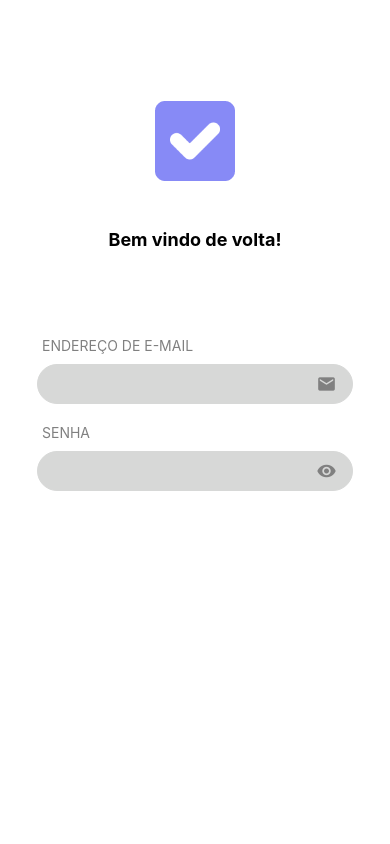
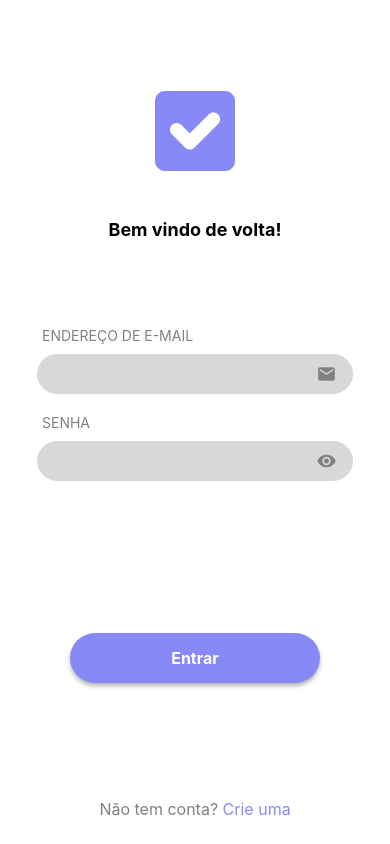
Before and after one commit to Victor090608/ProjetosMobile, a React Native app: screen / in a window 390 px wide. Built offline with nearby package versions, Linux system fonts and the light colour scheme.

Commit message:
colocando botão para entrar e terminando o rodapé da tela, finalizando o front-end da tela inicial

```diff
--- a/src/pages/login/index.tsx
+++ b/src/pages/login/index.tsx
@@ -1,5 +1,5 @@
 import React from "react";
-import { Text, View, Image, TextInput } from "react-native";
+import { Text, View, Image, TextInput, TouchableOpacity } from "react-native";
 import { Style } from "./styles";
 import Logo from "../../assets/logo.png";
 import { MaterialIcons } from '@expo/vector-icons';
@@ -42,7 +42,11 @@
                 </View>
             </View>
             <View style={Style.boxBottom}>
+                <TouchableOpacity style={Style.button}>
+                    <Text style={Style.textButton}>Entrar</Text>
+                </TouchableOpacity>
             </View>
+            <Text style={Style.textBottom}>Não tem conta? <Text style={{color: themas.colors.primary}}>Crie uma</Text></Text>
         </View>
     )
 }
--- a/src/pages/login/styles.ts
+++ b/src/pages/login/styles.ts
@@ -25,6 +25,8 @@
     boxBottom: {
         height: Dimensions.get('window').height / 3,
         width: '100%',
+        alignItems: 'center',
+        justifyContent: 'center',
     },
 
     logo: {
@@ -61,5 +63,34 @@
         height: '100%',
         width: '90%',
         borderRadius: 40,
+    },
+
+    button: {
+        width: 250,
+        height: 50,
+        alignItems: 'center',
+        justifyContent: 'center',
+        backgroundColor: themas.colors.primary,
+        borderRadius: 40,
+        shadowColor: '#000',
+        shadowOffset: {
+            width: 0,
+            height: 3,
+
+        },
+        shadowOpacity: 0.29,
+        shadowRadius: 4.65,
+        elevation: 7,
+    },
+
+    textButton: {
+        fontSize: 16,
+        color: '#FFF',
+        fontWeight: 'bold',
+    },
+
+    textBottom: {
+        fontSize: 16,
+        color: themas.colors.gray,
     }
 })
```
